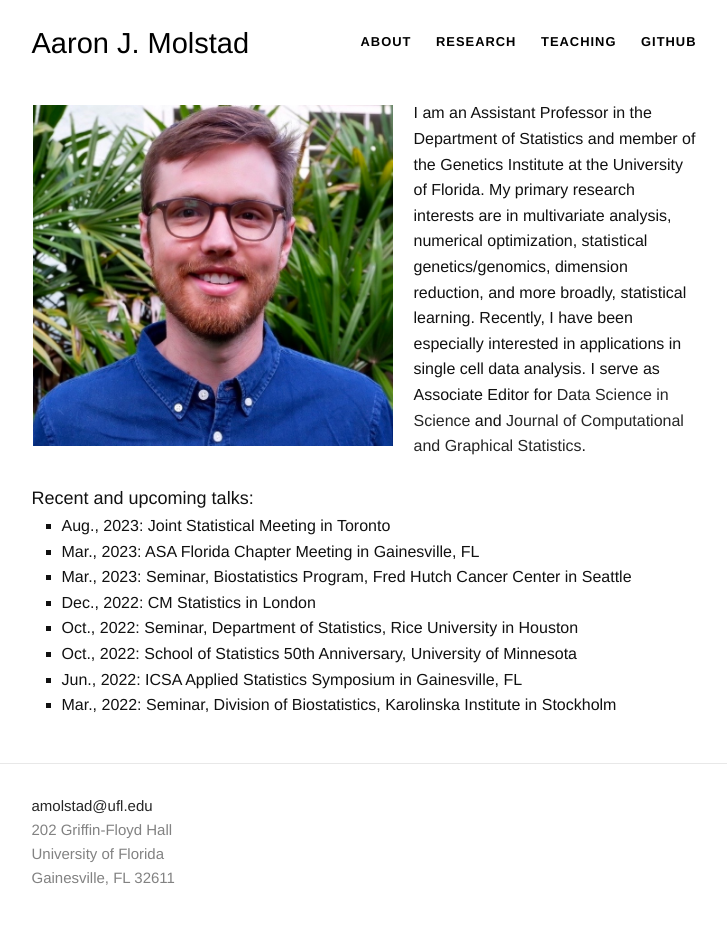
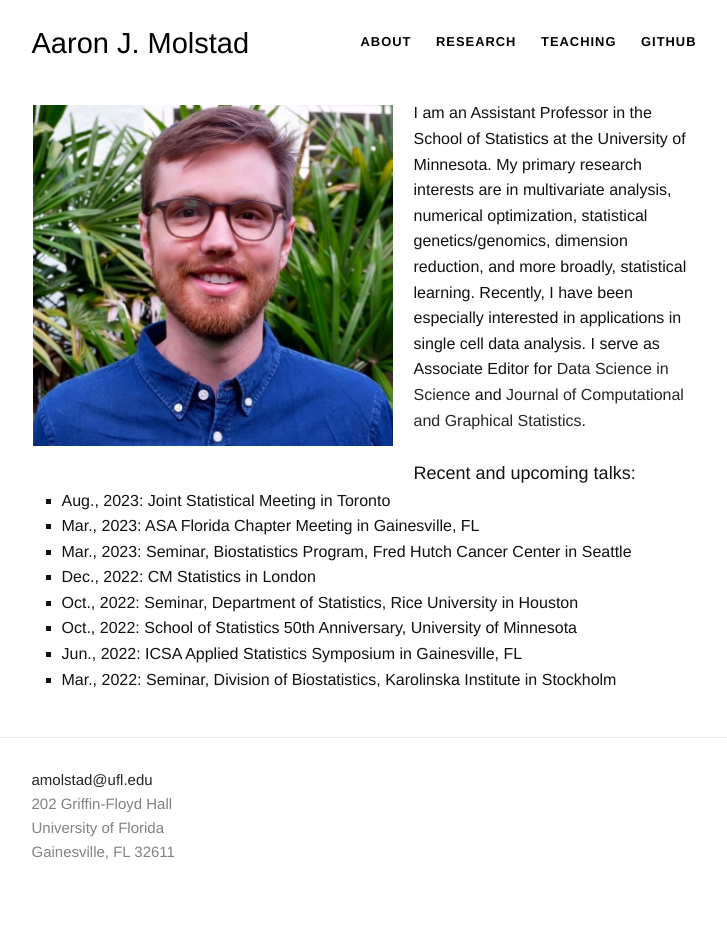
Before and after one commit to ajmolstad/ajmolstad.github.io, a Jekyll site: the page built from index.html, in a window 1280 px wide. Shown: the whole page, without its empty margins (276-1003 px from the left). Built offline with Jekyll 4.4.1, drawn with Linux system fonts in a browser that asks for light colours; after the commit the page ends 924 px from its top, so only the background shows below that.

Commit message:
Update index.html

```diff
--- a/index.html
+++ b/index.html
@@ -21,7 +21,7 @@
 <dd></dd>
 </dl>
 <font size="3">
-	I am an Assistant Professor in the Department of Statistics and member of the Genetics Institute at the University of Florida. My primary research interests are in multivariate analysis, numerical optimization, statistical genetics/genomics, dimension reduction, and more broadly, statistical learning. Recently, I have been especially interested in applications in single cell data analysis. I serve as Associate Editor for <a href="https://www.tandfonline.com/journals/udss20"> Data Science in Science</a> and <a href="https://www.tandfonline.com/journals/ucgs20"> Journal of Computational and Graphical Statistics</a>.
+	I am an Assistant Professor in the School of Statistics at the University of Minnesota. My primary research interests are in multivariate analysis, numerical optimization, statistical genetics/genomics, dimension reduction, and more broadly, statistical learning. Recently, I have been especially interested in applications in single cell data analysis. I serve as Associate Editor for <a href="https://www.tandfonline.com/journals/udss20"> Data Science in Science</a> and <a href="https://www.tandfonline.com/journals/ucgs20"> Journal of Computational and Graphical Statistics</a>.
 <!-- <p style="font-family:courier;font-size:130%;">
 Assistant Professor  <br>
 Department of Statistics <br>
```
